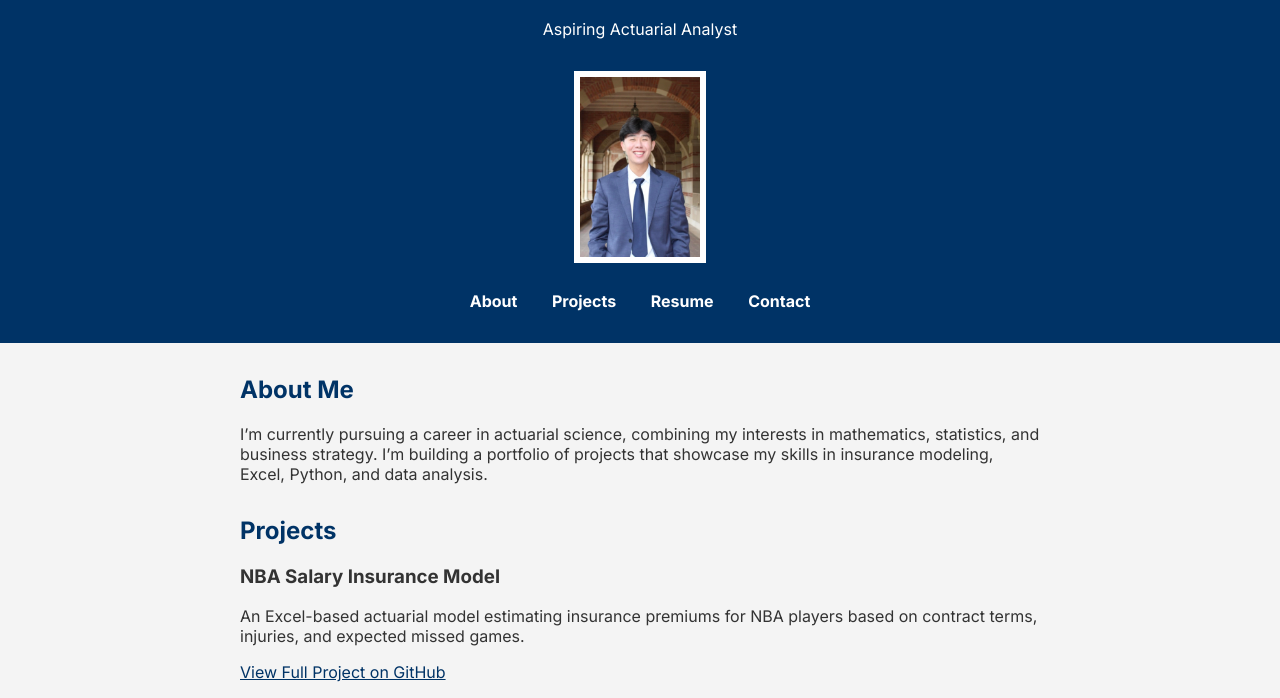
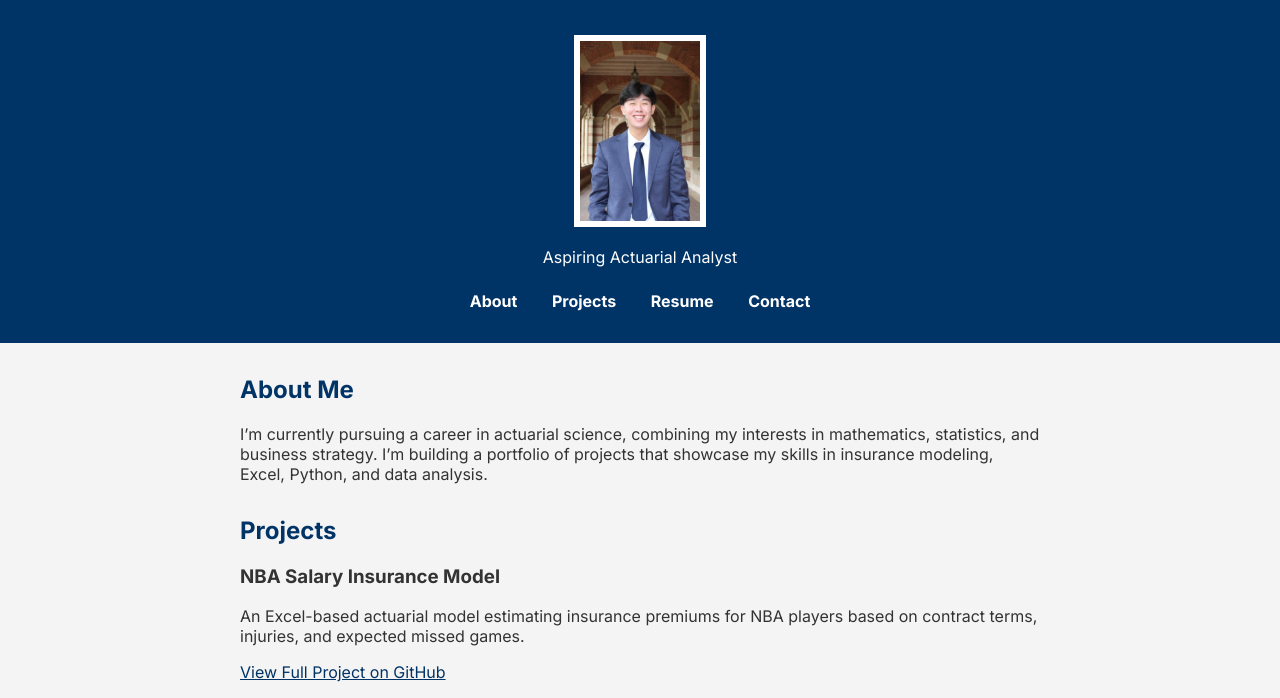
Before and after one commit to connorachia/connorachia, a plain HTML site: page index.html in a window 1280 px wide. Shown: the part 95-793 px from the top of the page. Drawn offline with Linux system fonts and the light colour scheme.

Commit message:
Update index.html

```diff
--- a/index.html
+++ b/index.html
@@ -56,8 +56,8 @@
 <body>
 <header style="text-align: center; background: #003366; color: white; padding: 2rem;">
   <h1>Connor Chia</h1>
-  <p>Aspiring Actuarial Analyst</p>
   <img src="headshot.jpg" alt="Professional Headshot of Connor Chia" style="max-height: 180px; margin-top: 1rem; border: 2px solid white; padding: 4px; background: white;">
+  <p style="margin-top: 1rem;">Aspiring Actuarial Analyst</p>
   <nav style="margin-top: 1.5rem;">
     <a href="#about">About</a>
     <a href="#projects">Projects</a>
```
